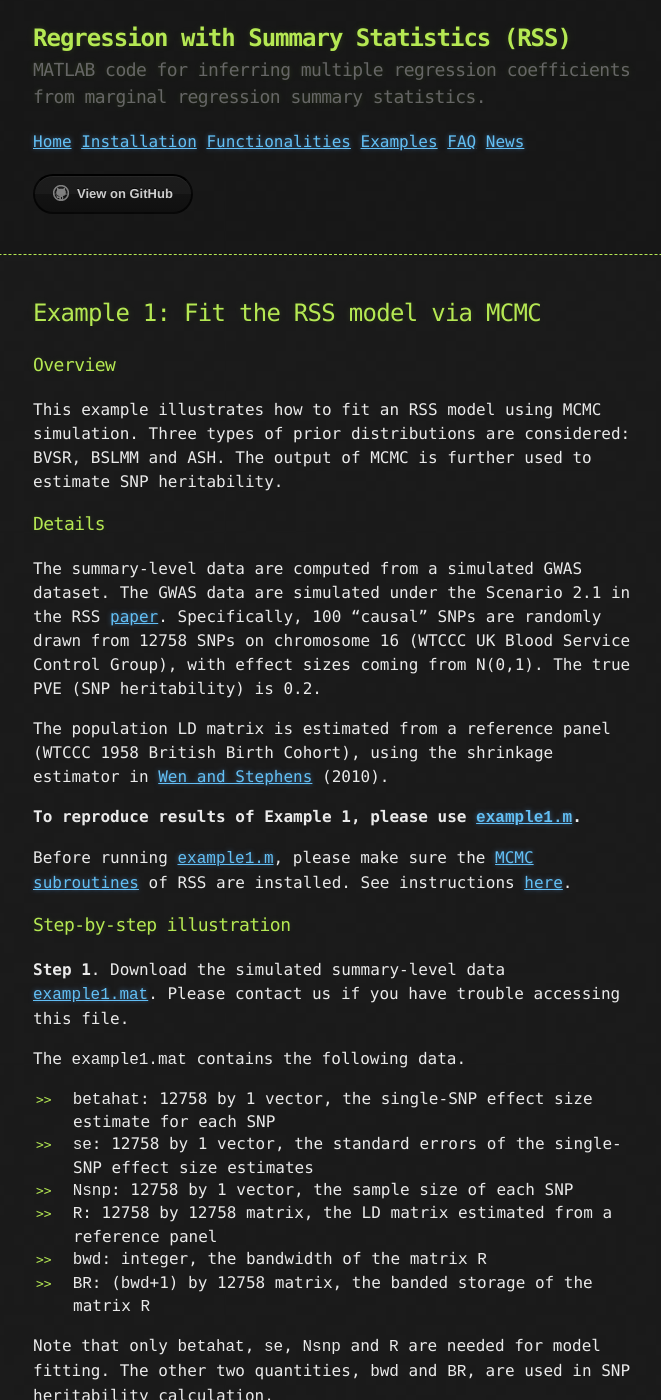
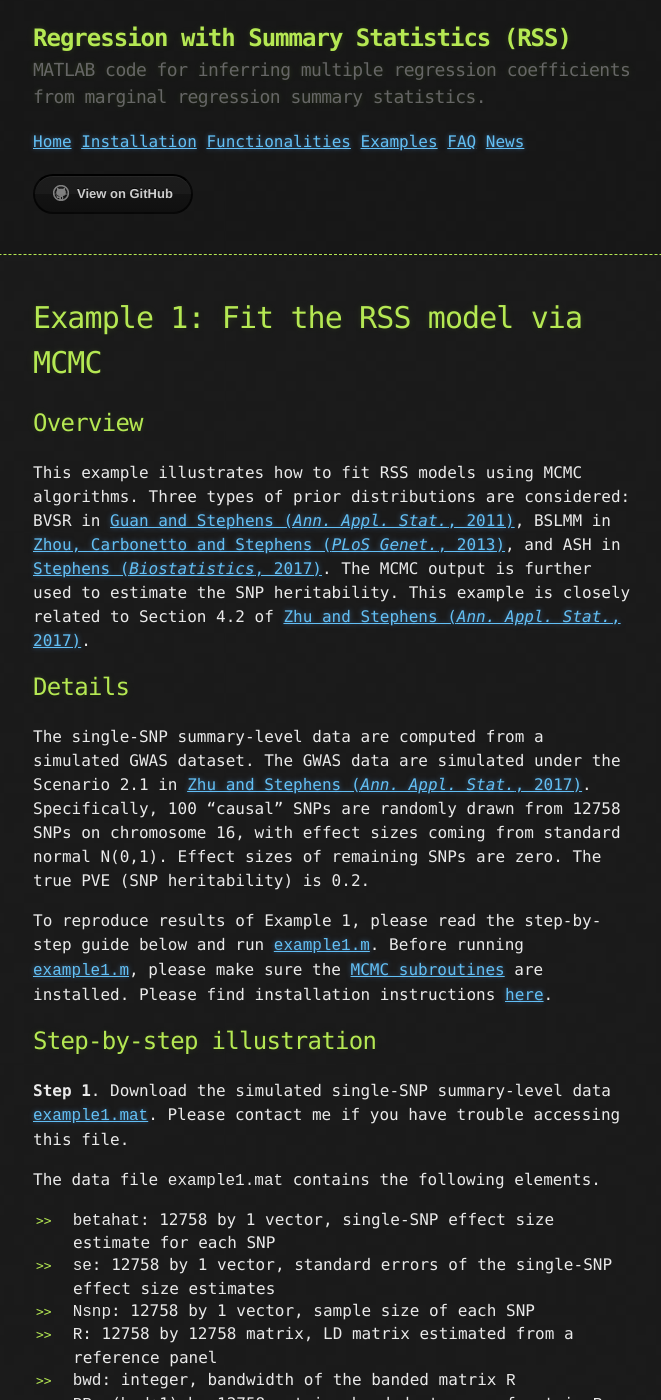
Before and after one commit to stephenslab/rss, a Jekyll site: the page built from docs/Example-1.md, in a window 1280 px wide and 1400 px high. Shown: the whole window, without its empty margins (307-968 px from the left). Built offline with Jekyll 4.4.1, drawn with Linux system fonts in a browser that asks for light colours; our own code applies the rules of GitHub Pages for plain Markdown files; some of the changed text lies outside the part shown.

Commit message:
update example1

````diff
--- a/docs/Example-1.md
+++ b/docs/Example-1.md
@@ -1,44 +1,70 @@
-## Example 1: Fit the RSS model via MCMC
+[Zhu and Stephens (*Ann. Appl. Stat.*, 2017)]: https://projecteuclid.org/euclid.aoas/1507168840
+[`example1.m`]: https://github.com/stephenslab/rss/blob/master/examples/example1.m
 
-### Overview
-This example illustrates how to fit an RSS model using MCMC simulation. Three types of prior distributions are considered: BVSR, BSLMM and ASH. The output of MCMC is further used to estimate SNP heritability.
+# Example 1: Fit the RSS model via MCMC
 
-### Details
-The summary-level data are computed from a simulated GWAS dataset. The GWAS data are simulated under the Scenario 2.1 in the RSS [paper](https://doi.org/10.1101/042457). Specifically, 100 "causal" SNPs are randomly drawn from 12758 SNPs on chromosome 16 (WTCCC UK Blood Service Control Group), with effect sizes coming from N(0,1). The true PVE (SNP heritability) is 0.2.
+## Overview
 
-The population LD matrix is estimated from a reference panel (WTCCC 1958 British Birth Cohort), using the shrinkage estimator in [Wen and Stephens](http://stephenslab.uchicago.edu/assets/papers/Wen2010.pdf) (2010).
+This example illustrates how to fit RSS models using MCMC
+algorithms. Three types of prior distributions are considered:
+BVSR in [Guan and Stephens (*Ann. Appl. Stat.*, 2011)](https://projecteuclid.org/euclid.aoas/1318514285),
+BSLMM in [Zhou, Carbonetto and Stephens (*PLoS Genet.*, 2013)](https://doi.org/10.1371/journal.pgen.1003264),
+and ASH in [Stephens (*Biostatistics*, 2017)](https://doi.org/10.1093/biostatistics/kxw041).
+The MCMC output is further used to estimate the SNP heritability.
+This example is closely related to Section 4.2 of [Zhu and Stephens (*Ann. Appl. Stat.*, 2017)][].
 
-**To reproduce results of Example 1, please use [`example1.m`](https://github.com/stephenslab/rss/blob/master/examples/example1.m).**
+## Details
+The single-SNP summary-level data are computed from a simulated GWAS dataset.
+The GWAS data are simulated under the Scenario 2.1 in [Zhu and Stephens (*Ann. Appl. Stat.*, 2017)][].
+Specifically, 100 "causal" SNPs are randomly drawn from 12758 SNPs on chromosome 16,
+with effect sizes coming from standard normal N(0,1).
+Effect sizes of remaining SNPs are zero. The true PVE (SNP heritability) is 0.2.
 
-Before running [`example1.m`](https://github.com/stephenslab/rss/blob/master/examples/example1.m), please make sure the [MCMC subroutines](https://github.com/stephenslab/rss/tree/master/src) of RSS are installed. See instructions [here](RSS-via-MCMC).
+To reproduce results of Example 1, please read the step-by-step guide below and run [`example1.m`][].
+Before running [`example1.m`][], please make sure the
+[MCMC subroutines](https://github.com/stephenslab/rss/tree/master/src) are installed.
+Please find installation instructions [here](RSS-via-MCMC).
 
-### Step-by-step illustration
+## Step-by-step illustration
 
-**Step 1**. Download the simulated summary-level data [`example1.mat`](https://uchicago.box.com/example1). Please contact us if you have trouble accessing this file.
+**Step 1**.
+Download the simulated single-SNP summary-level data
+[`example1.mat`](https://uchicago.box.com/example1).
+Please contact me if you have trouble accessing this file.
 
-The `example1.mat` contains the following data.
-- `betahat`: 12758 by 1 vector, the single-SNP effect size estimate for each SNP
-- `se`: 12758 by 1 vector, the standard errors of the single-SNP effect size estimates
-- `Nsnp`: 12758 by 1 vector, the sample size of each SNP
-- `R`: 12758 by 12758 matrix, the LD matrix estimated from a reference panel
-- `bwd`: integer, the bandwidth of the matrix `R`
-- `BR`: (`bwd`+1) by 12758 matrix, the banded storage of the matrix `R`
+The data file `example1.mat` contains the following elements.
 
-Note that only `betahat`, `se`, `Nsnp` and `R` are needed for model fitting. The other two quantities, `bwd` and `BR`, are used in SNP heritability calculation.
+- `betahat`: 12758 by 1 vector, single-SNP effect size estimate for each SNP
+- `se`: 12758 by 1 vector, standard errors of the single-SNP effect size estimates
+- `Nsnp`: 12758 by 1 vector, sample size of each SNP
+- `R`: 12758 by 12758 matrix, LD matrix estimated from a reference panel
+- `bwd`: integer, bandwidth of the banded matrix `R`
+- `BR`: (`bwd`+1) by 12758 matrix, banded storage of matrix `R`
+
+Note that only `betahat`, `se`, `Nsnp` and `R` are needed for running MCMC.
+The other two quantities, `bwd` and `BR`, are only used in SNP heritability calculation.
 
 **Step 2**. Check the "small effects" model assumption.
 
-Using the summary data, we can compute the squared sample correlation between the phenotype and each SNP. We check the "small effects" assumption by looking at these marginal squared correlation values. (NB: The function [`prctile`](http://www.mathworks.com/help/stats/prctile.html) requires the [Statistics and Machine Learning Toolbox](http://www.mathworks.com/help/stats/index.html). Please see this [commit](https://github.com/stephenslab/rss/pull/3/commits/566e149ed840a913bfef9c0d7bf82feb41d6735d) (courtesy of Dr. [Dr. Peter Carbonetto](https://pcarbo.github.io/)) if the required toolbox is not available.)
+Using single-SNP summary data, we can compute squared sample correlation between phenotype and each SNP,
+and then check the "small effect" assumption by looking at these marginal squared correlation values
+(please see Table 1 of [Zhu and Stephens (*Ann. Appl. Stat.*, 2017)][] for more details).
+The following code illustrates the "small effect" check in [`example1.m`][]<sup>1</sup>.
+
 ```matlab
 >> chatsqr = (betahat(:).^2) ./ (Nsnp(:).*(se(:).^2) + betahat(:).^2);
 >> disp(prctile(log10(chatsqr), 0:25:100));
   -11.6029   -4.1154   -3.4721   -2.9962   -1.5982
 ```
-Since our data is simulated from genotypes on a single chromosome, the simulated effect sizes per SNP are larger than would be expected in a typical GWAS (Table 1 in the RSS [paper](https://doi.org/10.1101/042457)).
 
-**Step 3**. Fit the RSS-BVSR, RSS-BSLMM and RSS-ASH model via MCMC.
+Since our data are generated from genotypes of a single chromosome,
+the simulated effect sizes per SNP are larger than would be expected in a typical GWAS
+(Table 1 [Zhu and Stephens (*Ann. Appl. Stat.*, 2017)][]).
 
-To fit the RSS-BVSR and RSS-BSLMM model, only the length of MCMC simulation is needed.
+**Step 3**. Fit RSS-BVSR, RSS-BSLMM and RSS-ASH models via MCMC.
+
+To fit RSS-BVSR and RSS-BSLMM models, we only need to specify the length of Markov chains for RSS software.
+
 ```matlab
 Ndraw = 2e6;
 Nburn = 2e5;
@@ -46,7 +72,10 @@ Nthin = 9e1;
 [betasam, gammasam, hsam, logpisam, Naccept] = rss_bvsr(betahat, se, R, Nsnp, Ndraw, Nburn, Nthin);
 [bsam, zsam, lpsam, hsam, rsam, Naccept] = rss_bslmm(betahat, se, R, Nsnp, Ndraw, Nburn, Nthin);
 ```
-The fitting of RSS-ASH model requires a grid for the prior standard deviations for the effect sizes.
+
+To fit RSS-ASH model, we need to specify the length of Markov chain
+and a grid for the prior standard deviations of multiple-SNP effect sizes.
+
 ```matlab
 Ndraw = 5e7;
 Nburn = 1e7;
@@ -55,9 +84,11 @@ sigma_beta = [0 0.001 0.003 0.01 0.03 0.1 0.3 1 3];
 [bsam, zsam, wsam, lsam, Naccept] = rss_ash(betahat, se, R, Nsnp, sigma_beta, Ndraw, Nburn, Nthin);
 ```
 
-**Step 4**. Estimate the SNP heritability.
+**Step 4**. Estimate SNP heritability.
 
-We now use the posterior of multiple-SNP effect sizes to estimate the SNP heritability.
+We use the posterior sample of multiple-SNP effect sizes (`bsam`)
+to obtain the posterior sample of SNP heritability (`pvesam`).
+
 ```matlab
 M = length(hsam); % the length of posterior simulations
 pvesam = zeros(M,1); % preallocate the pve posterior estimates
@@ -65,11 +96,18 @@ for i = 1:M
   pvesam(i) = compute_pve(bsam(i,:), betahat, se, Nsnp, bwd, BR, 1);
 end
 ```
-Recall that the SNP heritability estimator (Equation 3.8 in the RSS [paper](https://doi.org/10.1101/042457)) involves vector-matrix-vector product. To speed the calculation, we exploit the banded structure of `R` and use the banded version of vector-matrix-vector product implemented in `lapack`. Hence, the banded storage `BR`, instead of the original form `R`, is used to calculate the SNP heritability.
 
-**Step 5**. Summarize the results.
+Recall that the SNP heritability estimator (Equation 3.8 of
+[Zhu and Stephens (*Ann. Appl. Stat.*, 2017)][]) involves vector-matrix-vector product.
+To speed calculation, we exploit the banded structure of `R` and use the banded version
+of vector-matrix-vector product implemented in `lapack`.
+Hence, the banded storage `BR`, instead of the original form `R`, is used to calculate SNP heritability.
 
-The data is simulated with the true SNP heritability (PVE) being **0.2**. The following table summarizes the posterior estimates (with 95% credible interval) and the total computational time (including MCMC iterations and PVE calculations) for the three models.
+**Step 5**. Summarize results.
+
+The dataset is simulated with the true SNP heritability (PVE) being 0.2.
+The following table summarizes the posterior estimates (with 95% credible interval)
+and the total computational time (including MCMC iterations and PVE calculations) for three models.
 
 | Model     | PVE estimation       | Total time |
 |-----------|----------------------|------------|
@@ -77,24 +115,35 @@ The data is simulated with the true SNP heritability (PVE) being **0.2**. The fo
 | RSS-BSLMM | 0.216 [0.136, 0.306] | 2.52 hours |
 | RSS-ASH   | 0.197 [0.114, 0.286] | 6.69 hours |
 
-The following histograms depict the posterior distributions of estimated SNP heritability under the three models.
+The following histograms depict the posterior distributions of estimated SNP heritability under these three models.
 ![example1_pve](images/rss_example1_pve.png)
 
-### More simulations
+## More simulations
 
-The simulations in Section 4.2 of the RSS [paper](https://doi.org/10.1101/042457) are essentially "replications" of the example above. To facilitate reproducible research, we make the simulated datasets for Scenario 2.1 and 2.2 publicly available ([`rss_example1_simulations.tar.gz`](https://uchicago.box.com/example1)).
+Simulations in Section 4.2 of [Zhu and Stephens (*Ann. Appl. Stat.*, 2017)][]
+are essentially "replications" of the example above.
+To facilitate reproducible research, we make the simulated datasets
+for Scenarios 2.1 and 2.2 in Section 4.2 of [Zhu and Stephens (*Ann. Appl. Stat.*, 2017)][].
+publicly available ([`rss_example1_simulations.tar.gz`](https://uchicago.box.com/example1))<sup>2</sup>.
 
-Each simulated dataset contains three files: `genotype.txt`, `phenotype.txt` and `simulated_data.mat`. The files `genotype.txt` and `phenotype.txt` are the genotype and phenotype files for [`GEMMA`](https://github.com/xiangzhou/GEMMA). The file `simulated_data.mat` contains three cells.
+Each simulated dataset contains three files: `genotype.txt`, `phenotype.txt` and `simulated_data.mat`.
+The files `genotype.txt` and `phenotype.txt` are the genotype and phenotype files for
+[`GEMMA`](https://github.com/xiangzhou/GEMMA).
+The file `simulated_data.mat` contains three cells.
+
 ```matlab
 true_para = {pve, beta, gamma, sigma};
 individual_data = {y, X};
 summary_data = {betahat, se, Nsnp};
 ```
-Only the `summary_data` cell is used as the input for RSS methods.
 
-The RSS methods also require an estimated LD matrix. This matrix `R` is provided in the file `genotype.mat`.
+Only the `summary_data` cell above is used as the input for RSS methods.
 
-After applying RSS methods to these simulated data, we obtain the following results.
+The RSS methods also require an estimated LD matrix `R`.
+This matrix `R` is provided in the file `genotype.mat`.
+
+After applying RSS methods to these simulated data,
+we obtain the following PVE estimation results.
 
 **Scenario 2.1 (sparse), True PVE = 0.2**
 
@@ -111,3 +160,17 @@ After applying RSS methods to these simulated data, we obtain the following resu
 **Scenario 2.2 (polygenic), True PVE = 0.6**
 
 <img src="images/pve2polygenic_2.png" width="600">
+
+--------
+
+**Footnotes:**
+
+1. The function [`prctile`](http://www.mathworks.com/help/stats/prctile.html)
+used in [`example1.m`][] requires the [Statistics and Machine Learning Toolbox](http://www.mathworks.com/help/stats/index.html).
+Please see this [commit](https://github.com/stephenslab/rss/pull/3/commits/566e149ed840a913bfef9c0d7bf82feb41d6735d)
+(courtesy of Dr. [Dr. Peter Carbonetto](https://pcarbo.github.io/))
+if this required toolbox is not available in your environment.
+
+2. Currently these files are locked, since they contain individual-level genotypes
+from Wellcome Trust Case Control Consortium (WTCCC, https://www.wtccc.org.uk/).
+You need to get permission from WTCCC before we can share these files with you.
````
